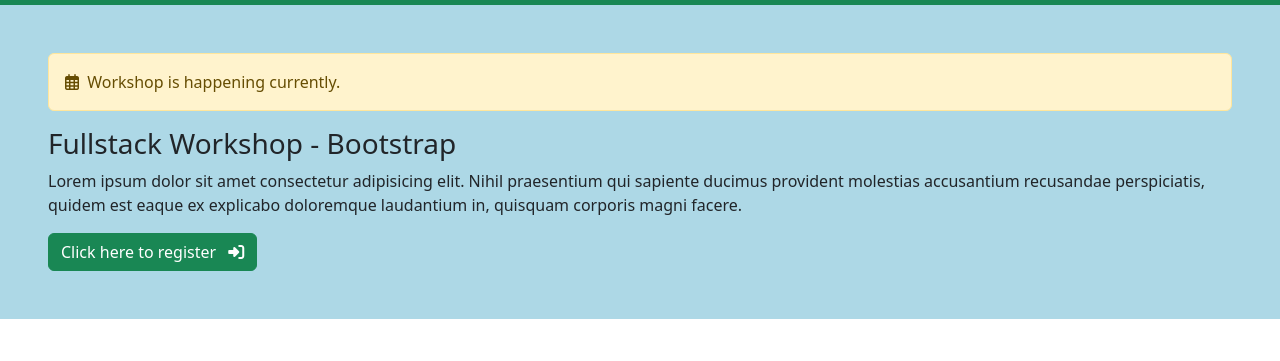
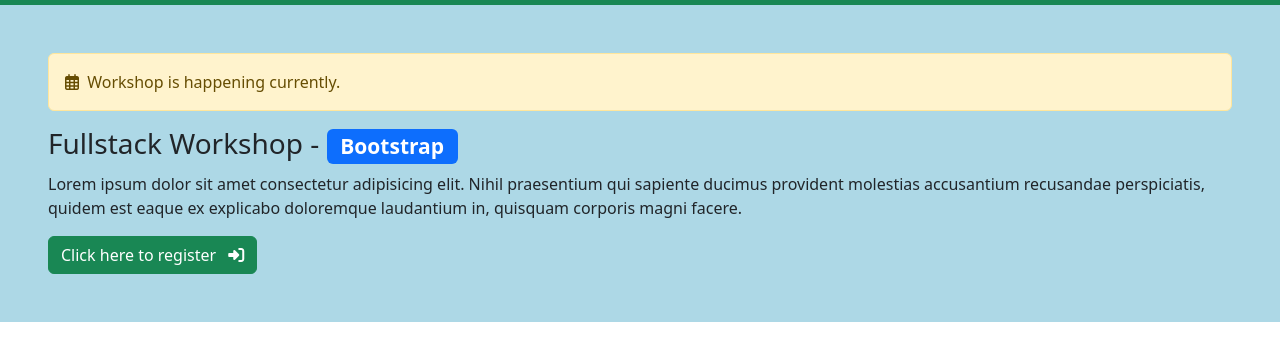
Before and after one commit to govindhasamy5835/bootstrap-tamil, a plain HTML site: page index.html in a window 1280 px wide. Shown: the part 51-412 px from the top of the page. Drawn offline with nearby package versions, Linux system fonts and the light colour scheme.

Commit message:
added badge to bootstrap text

```diff
--- a/index.html
+++ b/index.html
@@ -65,7 +65,7 @@
             <i class="fa-regular fa-calendar-days me-1"></i> Workshop is happening currently.
         </div>
 
-        <h3>Fullstack Workshop - Bootstrap</h3>
+        <h3>Fullstack Workshop - <span class="badge bg-primary">Bootstrap</span></h3>
         <p>Lorem ipsum dolor sit amet consectetur adipisicing elit. Nihil praesentium qui sapiente ducimus provident
             molestias accusantium recusandae perspiciatis, quidem est eaque ex explicabo doloremque laudantium in,
             quisquam corporis magni facere.
```
